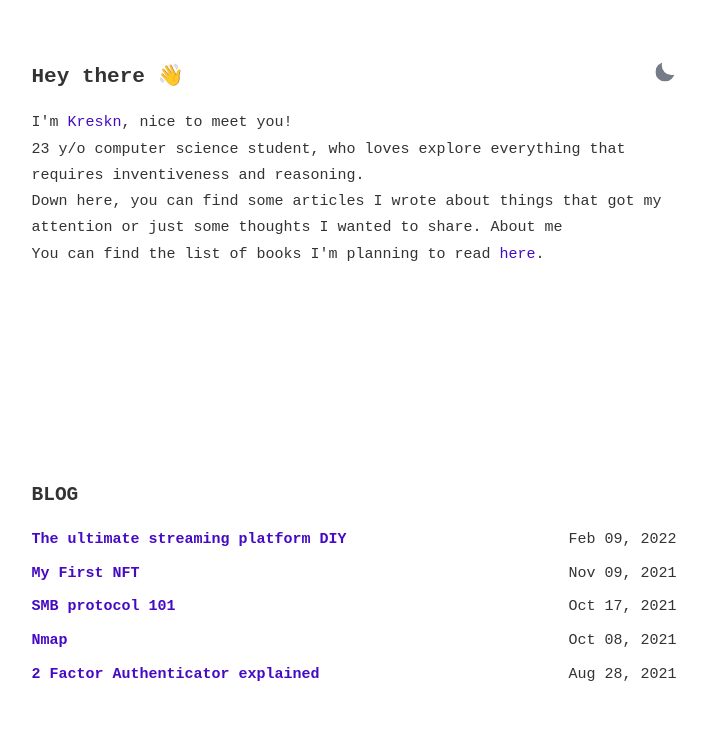
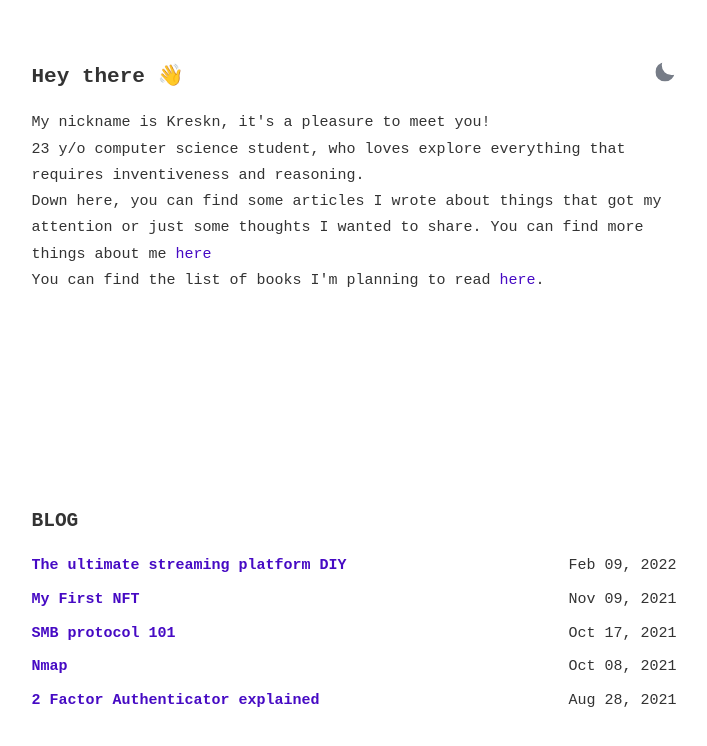
Before and after one commit to kreskn/68ef9c509a99e6ed1fc7514cdeea95c9, a Jekyll site: the page built from index.html, in a window 1280 px wide. Shown: the top 746 px of the page, without its empty margins (286-993 px from the left). Built offline with Jekyll 4.4.1, drawn with Linux system fonts in a browser that asks for light colours.

Commit message:
Update index.html

```diff
--- a/index.html
+++ b/index.html
@@ -9,8 +9,8 @@ layout: default
         </button>
     </div>
     <div class="bio">
-        I'm <a href="{{ site.url }}/about">Kreskn</a>, nice to meet you!<br>
-        23 y/o computer science student, who loves explore everything that requires inventiveness and  reasoning.<br> Down here, you can find some articles I wrote about things that got my attention or just some thoughts I wanted to share.  About me
+        My nickname is Kreskn, it's a pleasure to meet you!<br>
+        23 y/o computer science student, who loves explore everything that requires inventiveness and  reasoning.<br> Down here, you can find some articles I wrote about things that got my attention or just some thoughts I wanted to share. You can find more things about me <a href="{{ site.url }}/about">here</a>
 		<br>
 		You can find the list of books I'm planning to read <a href="{{ site.url }}/books">here</a>.
         </p>
```
